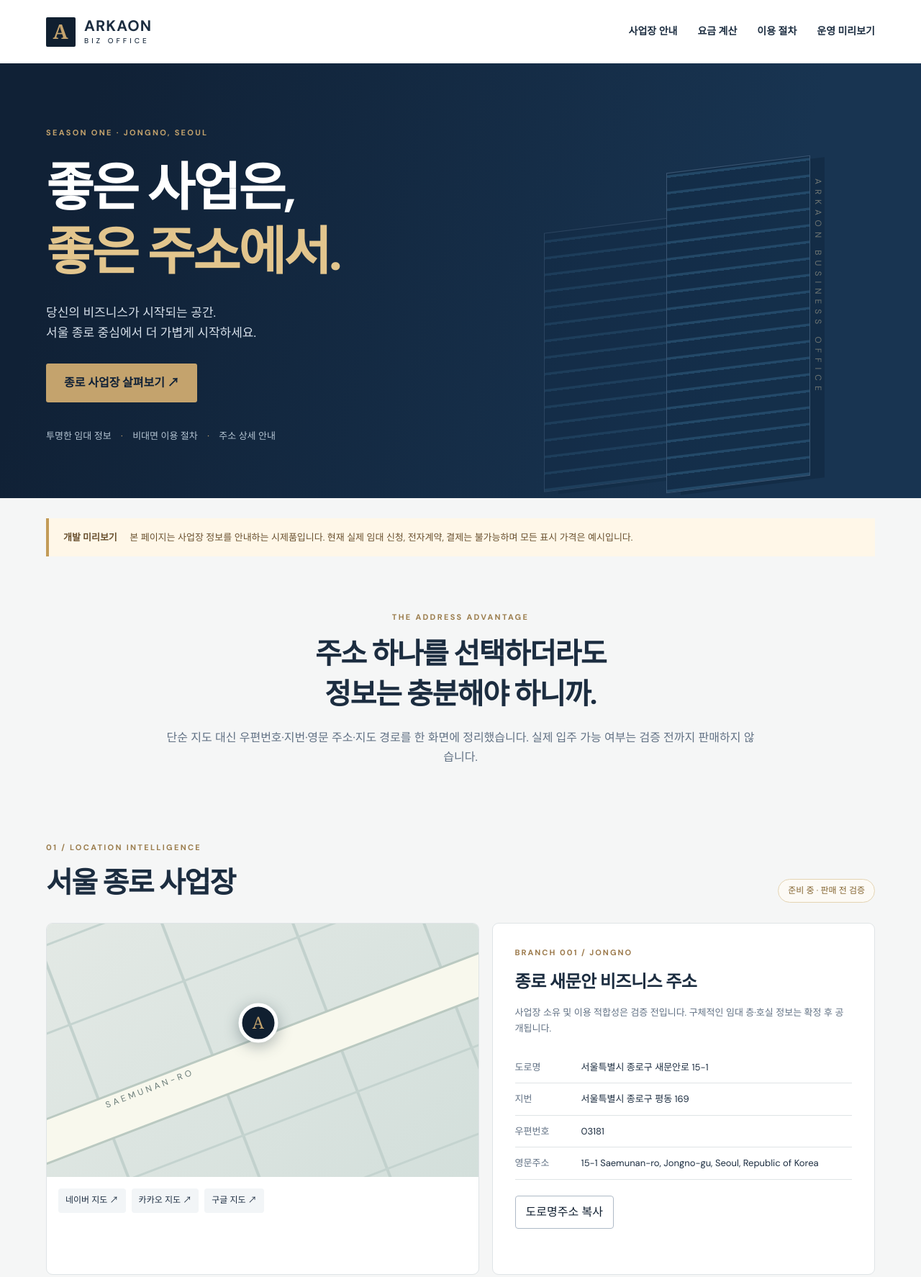
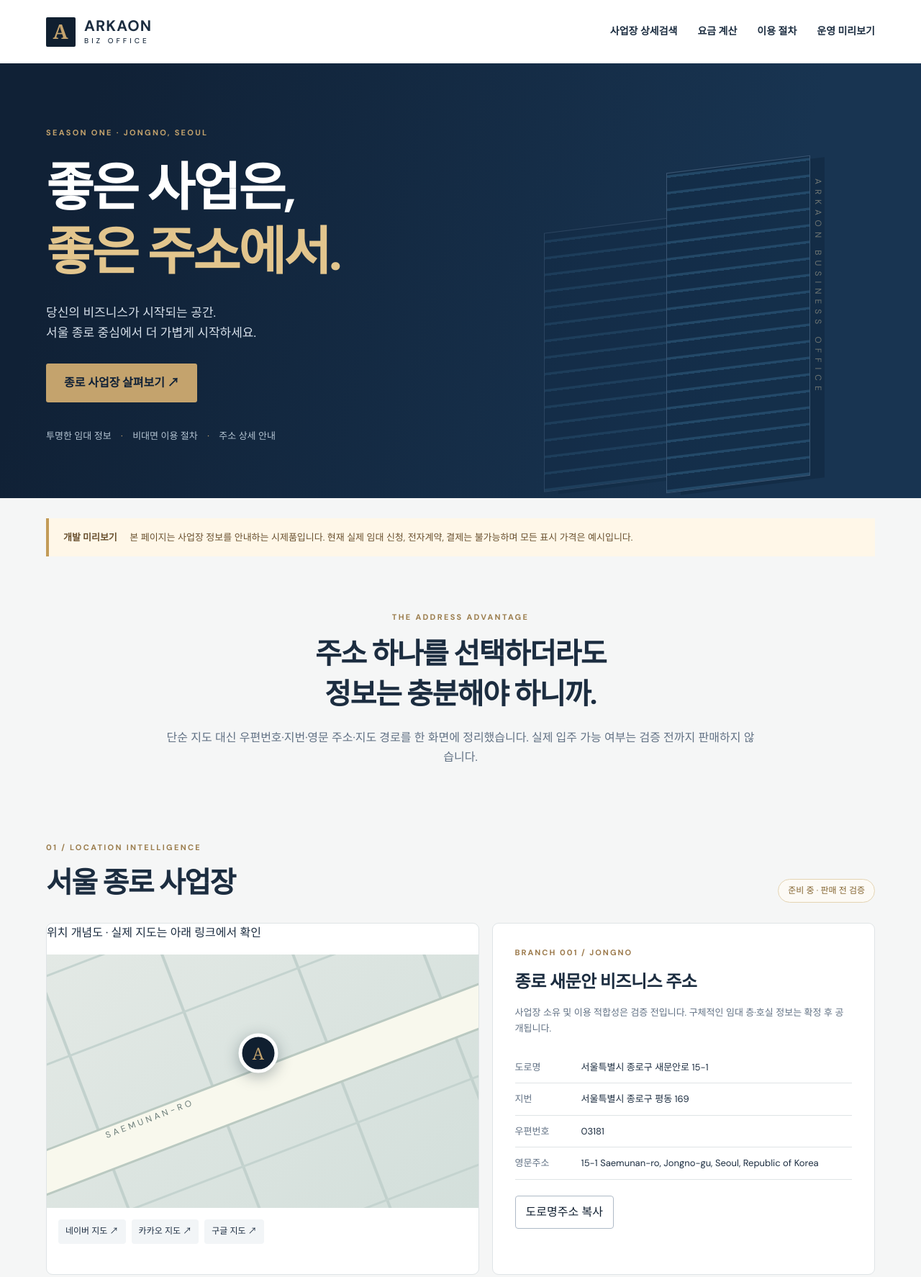
Before and after one commit to NurionHoldings/hanoffice, a website: page public/index.html in a window 1280 px wide. Shown: the top 1774 px of the page at 72% size. Drawn offline with Linux system fonts and the light colour scheme; no server answers.

Commit message:
feat: wire location preview public/index.html

```diff
--- a/public/index.html
+++ b/public/index.html
@@ -2,16 +2,16 @@
 <html lang="ko"><head><meta charset="utf-8"><meta name="viewport" content="width=device-width,initial-scale=1"><meta name="theme-color" content="#102239">
 <meta name="description" content="ARKAON BIZ OFFICE — 서울 종로 비상주사무실 사업장 위치 안내 및 임대료 견적 시제품"><title>ARKAON BIZ OFFICE | 사업이 시작되는 주소</title><link rel="stylesheet" href="/styles.css" defer></head>
 <body>
-<header class="head"><a class="brand" href="/"><span class="brand-logo">A</span><span>ARKAON<small>BIZ OFFICE</small></span></a><nav aria-label="주 메뉴"><a href="#location">사업장 안내</a><a href="#quote">요금 계산</a><a href="#steps">이용 절차</a><a href="/portal.html">운영 미리보기</a></nav></header>
+<header class="head"><a class="brand" href="/"><span class="brand-logo">A</span><span>ARKAON<small>BIZ OFFICE</small></span></a><nav aria-label="주 메뉴"><a href="/location.html">사업장 상세검색</a><a href="#quote">요금 계산</a><a href="#steps">이용 절차</a><a href="/portal.html">운영 미리보기</a></nav></header>
 <section class="hero"><div class="hero-inner"><div class="eyebrow">SEASON ONE · JONGNO, SEOUL</div><h1>좋은 사업은,<br><em>좋은 주소에서.</em></h1><p>당신의 비즈니스가 시작되는 공간.<br>서울 종로 중심에서 더 가볍게 시작하세요.</p><a class="cta" href="#location">종로 사업장 살펴보기 <span aria-hidden="true">↗</span></a><div class="hero-trust">투명한 임대 정보 <span>·</span> 비대면 이용 절차 <span>·</span> 주소 상세 안내</div></div><div class="hero-art" aria-hidden="true"><div class="tower tower-back"></div><div class="tower tower-front"></div><div class="vertical">ARKAON BUSINESS OFFICE</div></div></section>
 <main>
 <aside class="banner" role="status"><strong>개발 미리보기</strong> 본 페이지는 사업장 정보를 안내하는 시제품입니다. 현재 실제 임대 신청, 전자계약, 결제는 불가능하며 모든 표시 가격은 예시입니다.</aside>
 <section class="intro"><div class="eyebrow navy">THE ADDRESS ADVANTAGE</div><h2>주소 하나를 선택하더라도<br>정보는 충분해야 하니까.</h2><p>단순 지도 대신 우편번호·지번·영문 주소·지도 경로를 한 화면에 정리했습니다. 실제 입주 가능 여부는 검증 전까지 판매하지 않습니다.</p></section>
 <section class="location" id="location"><div class="section-title"><div><span class="eyebrow navy">01 / LOCATION INTELLIGENCE</span><h2>서울 종로 사업장</h2></div><span class="pill">준비 중 · 판매 전 검증</span></div>
-<div class="location-grid"><div class="map-card"><div class="map-art"><div class="map-avenue"></div><div class="map-pin">A</div><div class="map-street">SAEMUNAN-RO</div></div><div class="map-actions"><a id="naver" target="_blank" rel="noopener noreferrer" href="https://map.naver.com/p/search/서울특별시%20종로구%20새문안로%2015-1">네이버 지도 ↗</a><a target="_blank" rel="noopener noreferrer" href="https://map.kakao.com/link/search/서울특별시%20종로구%20새문안로%2015-1">카카오 지도 ↗</a><a target="_blank" rel="noopener noreferrer" href="https://www.google.com/maps/search/?api=1&query=서울특별시%20종로구%20새문안로%2015-1">구글 지도 ↗</a></div></div>
+<div class="location-grid"><div class="map-card"><p>위치 개념도 · 실제 지도는 아래 링크에서 확인</p><div class="map-art"><div class="map-avenue"></div><div class="map-pin">A</div><div class="map-street">SAEMUNAN-RO</div></div><div class="map-actions"><a id="naver" target="_blank" rel="noopener noreferrer" href="https://map.naver.com/p/search/서울특별시%20종로구%20새문안로%2015-1">네이버 지도 ↗</a><a target="_blank" rel="noopener noreferrer" href="https://map.kakao.com/link/search/서울특별시%20종로구%20새문안로%2015-1">카카오 지도 ↗</a><a target="_blank" rel="noopener noreferrer" href="https://www.google.com/maps/search/?api=1&query=서울특별시%20종로구%20새문안로%2015-1">구글 지도 ↗</a></div></div>
 <div class="address-card"><div class="label">BRANCH 001 / JONGNO</div><h3>종로 새문안 비즈니스 주소</h3><p class="muted">사업장 소유 및 이용 적합성은 검증 전입니다. 구체적인 임대 층·호실 정보는 확정 후 공개됩니다.</p><dl><div><dt>도로명</dt><dd data-copy="서울특별시 종로구 새문안로 15-1">서울특별시 종로구 새문안로 15-1</dd></div><div><dt>지번</dt><dd data-copy="서울특별시 종로구 평동 169">서울특별시 종로구 평동 169</dd></div><div><dt>우편번호</dt><dd data-copy="03181">03181</dd></div><div><dt>영문주소</dt><dd data-copy="15-1 Saemunan-ro, Jongno-gu, Seoul, Republic of Korea">15-1 Saemunan-ro, Jongno-gu, Seoul, Republic of Korea</dd></div></dl><button class="secondary" id="copy-address">도로명주소 복사</button><p id="copy-status" role="status" class="small"></p></div></div></section>
 <section class="quote" id="quote"><div class="section-title"><div><span class="eyebrow navy">02 / TRANSPARENT PRICING</span><h2>임대료 미리 계산</h2></div><span class="pill">예시 요금 · 실제 판매가 아님</span></div><div class="quote-layout"><form id="quote-form" class="config-card"><label>사업자 유형<select name="type"><option value="individual">개인사업자</option><option value="corporate">법인사업자</option></select></label><label>계약 기간<select name="months"><option value="1">1개월</option><option value="3">3개월</option><option value="6">6개월</option><option value="12" selected>12개월</option><option value="24">24개월</option></select></label><label class="check"><input type="checkbox" name="mail"> 우편물 스캔 서비스 (예시 월 5,000원)</label><label class="check"><input type="checkbox" name="meeting"> 회의실 옵션 (예시 월 10,000원)</label><button class="primary" type="submit">견적 다시 계산하기</button></form><div class="total-card"><span class="eyebrow">YOUR ESTIMATE</span><p>총 예시 견적 (부가세 포함)</p><div id="total" class="total">—</div><div class="price-detail"><span>월 환산</span><b id="monthly">—</b></div><div class="price-detail"><span>공급가액</span><b id="subtotal">—</b></div><div class="price-detail"><span>부가가치세</span><b id="vat">—</b></div><div class="lock">실제 결제·전자계약은 현재 비활성화되어 있습니다.</div><p id="quote-status" role="status" class="small"></p></div></div></section>
 <section id="steps"><span class="eyebrow navy">03 / HOW IT WORKS</span><h2>계약은 간편하게, 검증은 철저하게.</h2><div class="steps"><article><b>01</b><h3>주소 확인</h3><p>지도와 건물·우편정보를 확인합니다.</p></article><article><b>02</b><h3>이용 조건 확인</h3><p>사업자 유형 및 업종별 가능 여부를 검토합니다.</p></article><article><b>03</b><h3>전자계약</h3><p>본인확인·서명·계약서 발급을 준비 중입니다.</p></article><article><b>04</b><h3>안전 결제</h3><p>헥토파이낸셜 PG 연동은 운영 승인 후 제공합니다.</p></article></div></section>
-<section class="operator"><div><span class="eyebrow">OPERATED BY</span><h2>(주)청전에스오엔지</h2><p>브랜드 ARKAON BIZ OFFICE · 서울 종로구 새문안로 15-1</p></div><span class="operator-mark">ABO<span>®</span></span></section>
+<section class="operator"><div><span class="eyebrow">OPERATED BY</span><h2>(주)청전에스오엔지</h2><p>브랜드 ARKAON BIZ OFFICE · 서울 종로구 새문안로 15-1</p></div><span class="operator-mark">ABO</span></section>
 </main><footer><div class="brand"><span class="brand-logo">A</span><span>ARKAON<small>BIZ OFFICE</small></span></div><p>운영 준비 중 · 상호/사업자등록번호 및 고객센터는 운영 검증 후 고지</p><p>ⓒ ARKAON BIZ OFFICE. Independent implementation. Demo only.</p></footer>
 <script src="/app.js" defer></script></body></html>
```
